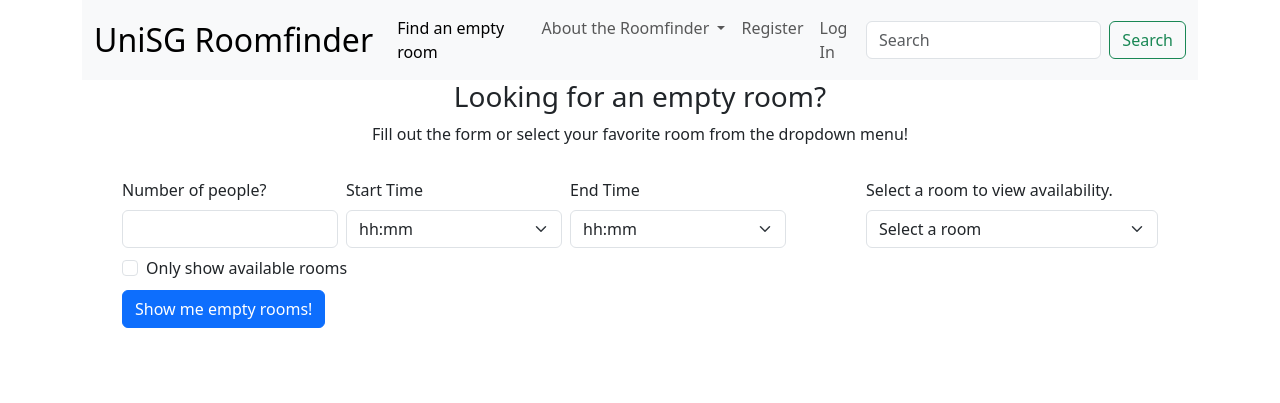
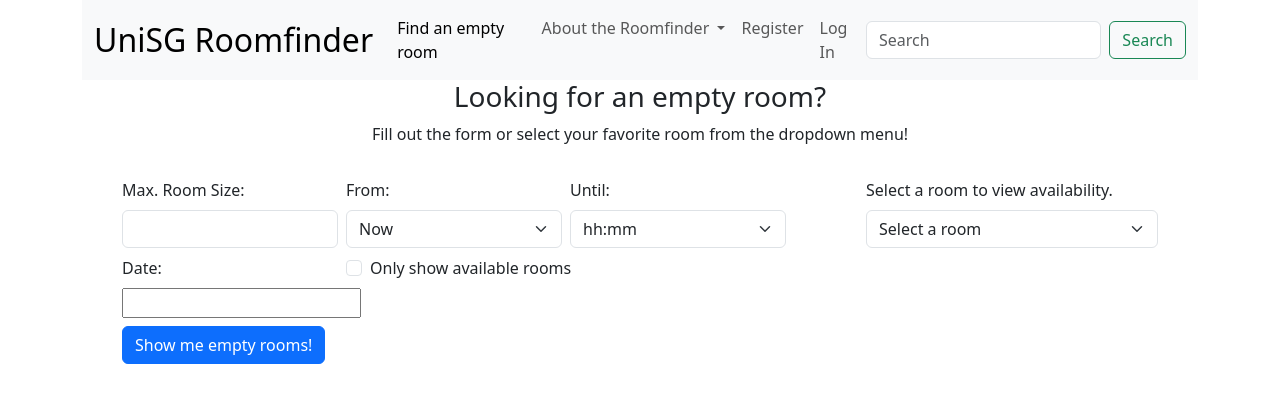
Before and after one commit to Code2703/FCS_roomfinder, a Flask app: template templates/home.html in a window 1280 px wide. Shown: the top 403 px of the page. Run offline with Flask 3, Linux system fonts and the light colour scheme; the template is opened without the code that fills it, so the values that code supplies are empty; parts of the project's set-up code (start-up, migrations or seed data) failed here and were passed over.

Commit message:
implemented api.get_free_rooms() function

```diff
--- a/app.py
+++ b/app.py
@@ -2,7 +2,7 @@ from flask import Flask, render_template, request
 import requests
 import numpy as np
 import pandas as pd
-from datetime import datetime
+from datetime import datetime as dt
 from API_calls import API
 
 #########################################################################################
@@ -23,37 +23,41 @@ api = API(app.config['API_TOKEN'])
 # Landing page with overview of room occupancy and filtering options
 @app.route("/", methods=['GET', 'POST'])
 def home():
-    # Call API
-    rooms_df = api.get_courses()
 
     # Initialize variables
-    filter_size = np.inf
-    time = pd.to_datetime(datetime.now()).time()
+    current_time = pd.to_datetime(dt.now()).time()
 
     # Display landing page for current time with no filters applied
     if request.method == 'GET':
-        filtered_df = rooms_df.query(f'(size < {filter_size}) and (start_time_only < @time < end_time_only)')
-        return render_template('home.html', rooms_df=filtered_df)
+        rooms_df = api.get_free_rooms(current_time.strftime(format="%H:%M"))
+        return render_template('home.html', rooms_df=rooms_df)
 
     # Apply filters and re-render template
     else:
 
         # Filter by size
         filter_size_input = request.form.get("filter_size", np.inf).strip()
-        if filter_size_input.isdigit():
-            filter_size = int(filter_size_input)
+        filter_size = int(filter_size_input) if filter_size_input.isdigit() else np.inf
 
-        # Filter by time
-        filter_time_input = request.form.get('filter_time', time)
-        filter_time = pd.to_datetime(filter_time_input, format="%H:%M").time()
+        # Filter by start-time
+        filter_time_input = request.form.get('filter_time', current_time)
+        if filter_time_input == 'Now':
+            filter_time = current_time
+        elif len(filter_time_input.split(":")) == 2 and all(part.isdigit() for part in filter_time_input.split(":")):
+            filter_time = pd.to_datetime(filter_time_input, format="%H:%M").time()
+        else:
+            filter_time = current_time
 
-        # Apply availability filter if checkbox is checked
-        # if request.form.get("filter_available") is not None:
-        #     rooms_df_filtered = rooms_df_filtered.query("subject == 'Free'")
+        rooms_df = api.get_free_rooms(filter_time.strftime("%H:%M"))
 
-        filtered_df = rooms_df.query(f'(size <= {filter_size}) and (start_time_only <= @filter_time < end_time_only)')
+        # Apply size filter
+        if filter_size != np.inf:
+            rooms_df = rooms_df.query(f'size <= {filter_size}')
+        # # Filter by end-time
+        # filter_time_input = request.form.get('filter_end_time', time)
+        # filter_time = pd.to_datetime(filter_time_input, format="%H:%M").time()
 
-        return render_template('home.html', rooms_df=filtered_df)
+        return render_template('home.html', rooms_df=rooms_df)
 
 
 # Detailed schedule of a given room
--- a/requirements.txt
+++ b/requirements.txt
@@ -1,3 +1,4 @@
 Flask
 Pandas
 Numpy
+Datetime
--- a/templates/home.html
+++ b/templates/home.html
@@ -28,7 +28,7 @@ Home
 
                     <!-- Filter by size -->
                     <div class="col-md-4">
-                        <label for="validationCustom01" class="form-label">Number of people?</label>
+                        <label for="validationCustom01" class="form-label">Max. Room Size:</label>
                         <input type="text" class="form-control" name="filter_size" value="" required>
                         <div class="valid-feedback">
                             Looks good!
@@ -37,10 +37,10 @@ Home
 
                     <!-- Select start time from options. COULD WE HAVE THE USER INPUT AND JUST VALIDATE THAT THE INPUT IS OK? -->
                     <div class="col-md-4">
-                        <label for="validationCustomUsername" class="form-label">Start Time</label>
+                        <label for="validationCustomUsername" class="form-label">From:</label>
                         <div class="input-group has-validation">
                             <select class="form-select" aria-label="Large select example" name="filter_time" required>
-                                <option selected>hh:mm</option>
+                                <option value="Now" selected>Now</option>
                                 <option value="08:15">08:15</option>
                                 <option value="10:15">10:15</option>
                                 <option value="12:15">12:15</option>
@@ -57,7 +57,7 @@ Home
 
                     <!-- Select end time from options. COULD WE HAVE THE USER INPUT AND JUST VALIDATE THAT THE INPUT IS OK? -->
                     <div class="col-md-4">
-                        <label for="validationCustomUsername" class="form-label">End Time</label>
+                        <label for="validationCustomUsername" class="form-label">Until:</label>
                         <div class="input-group has-validation">
                             <select class="form-select" aria-label="Large select example" name="filter_end_time" required>
                                 <option selected>hh:mm</option>
@@ -75,6 +75,14 @@ Home
                         </div>
                     </div>
 
+                    <!-- Filter by date -->
+                    <div class="col-md-4">
+                        <label class="form-label">Date:</label>
+                        <input type="text" name="filter_size">
+                    </div>
+
+
+
                     <!-- Filter by availability -->
                     <div class="col-8">
                         <div class="form-check">
@@ -83,13 +91,13 @@ Home
                             Only show available rooms
                             </label>
                         </div>
-                        </div>
+                    </div>
 
 
                     <!-- Submit the form -->
                     <div class="col-12">
                         <button class="btn btn-primary" type="submit" name="button_filter_size">Show me empty rooms!</button>
-                        </div>
+                    </div>
                 </form>
                </div>
           </div>
@@ -111,16 +119,33 @@ Home
 
 
 
-    {% for index, room_nr, size, start_time, end_time, subject, start_time_only, end_time_only in rooms_df.itertuples() %}
+    {% for index, row in rooms_df.iterrows() %}
         <div style="width: 500px; border: 2px solid grey; padding-left: 50px; padding-top: 20px; padding-bottom: 20px; margin-top: 20px;">
-            <h5>Room: {{ room_nr }}</h5>
-            <h6>Size: {{ size }}</h6>
-            <h6>{{ start_time.strftime(format="%H:%M") }} - {{ end_time.strftime(format="%H:%M") }}</h6>
-                <ul>
-                    <li>
-                        {{ subject }}
-                    </li>
-                </ul>
+            <h5>
+                Room: {{ row['room_nr'] }}
+            </h5>
+            {% if row['seats'] == None %}
+                <h6>
+                    Size: -
+                </h6>
+            {% else %}
+                <h6>
+                    Size: {{ row['seats'] }}
+                </h6>
+            {% endif %}
+            {% if row['start_time'].strftime('%Y-%m-%d %H:%M:%S') != '1970-01-01 00:00:00' %}
+                <h6>
+                    Free until: {{ row['start_time'].strftime('%H:%M') }}
+                </h6>
+                <h6>
+                    Next Event: {{ row['subject'] }} ({{ row['start_time'].strftime('%H:%M') }} - {{ row['end_time'].strftime('%H:%M') }})
+                </h6>
+            {% else %}
+                <h6>
+                    {{ row['subject'] }}
+                </h6>
+            {% endif %}
+
         </div>
     {% endfor %}
 
```
Also changed, not shown: API_calls.py (+81 -4 lines), 1 other file.
